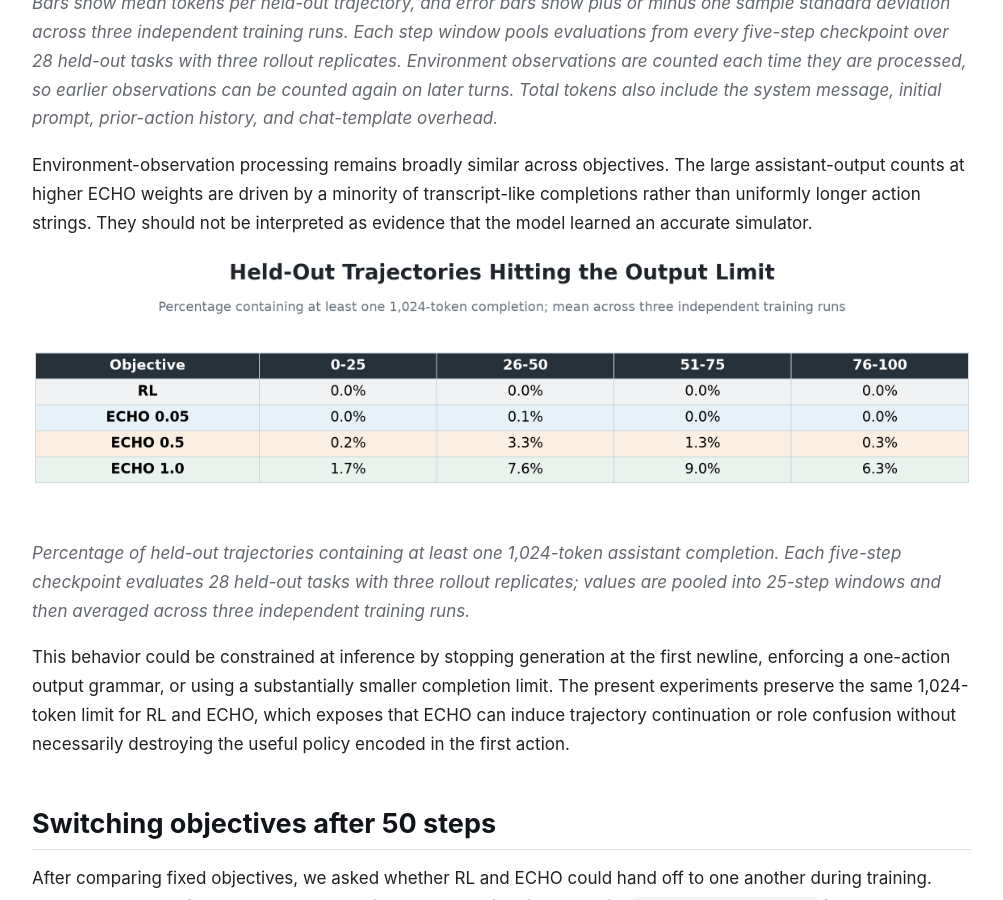
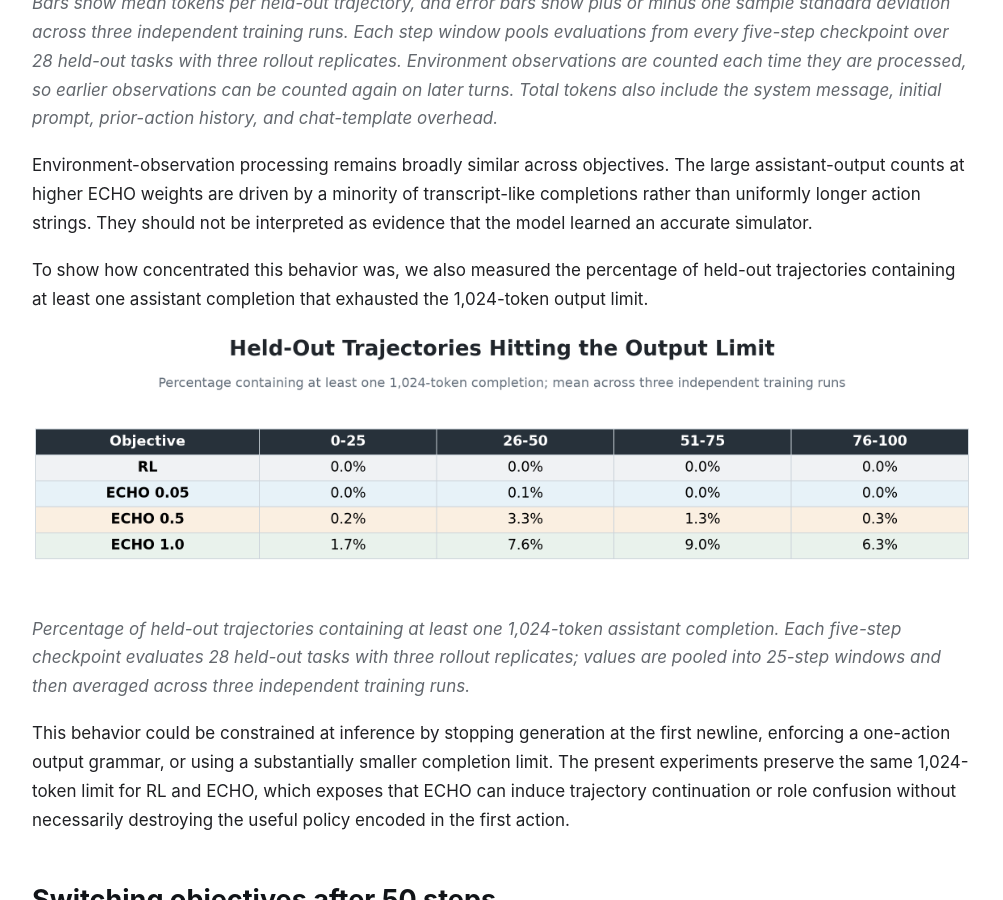
Before and after one commit to Bhoy1/echo-babyai-findings, a Jekyll site: the page built from index.md, in a window 1280 px wide and 900 px high, scrolled down 6127 px. Shown: the whole window, without its empty margins (138-1141 px from the left). Built offline with Jekyll 4.4.1, drawn with Linux system fonts in a browser that asks for light colours.

Commit message:
Introduce output-limit analysis

```diff
--- a/index.md
+++ b/index.md
@@ -117,6 +117,8 @@ For the replicated 100-step runs, we next measured all tokens processed during h
 *Bars show mean tokens per held-out trajectory, and error bars show plus or minus one sample standard deviation across three independent training runs. Each step window pools evaluations from every five-step checkpoint over 28 held-out tasks with three rollout replicates. Environment observations are counted each time they are processed, so earlier observations can be counted again on later turns. Total tokens also include the system message, initial prompt, prior-action history, and chat-template overhead.*
 
 Environment-observation processing remains broadly similar across objectives. The large assistant-output counts at higher ECHO weights are driven by a minority of transcript-like completions rather than uniformly longer action strings. They should not be interpreted as evidence that the model learned an accurate simulator.
+
+To show how concentrated this behavior was, we also measured the percentage of held-out trajectories containing at least one assistant completion that exhausted the 1,024-token output limit.
 
 ![Held-out trajectories hitting the output limit](figures/token_metrics/heldout_output_limit_behavior.png)
 
```
